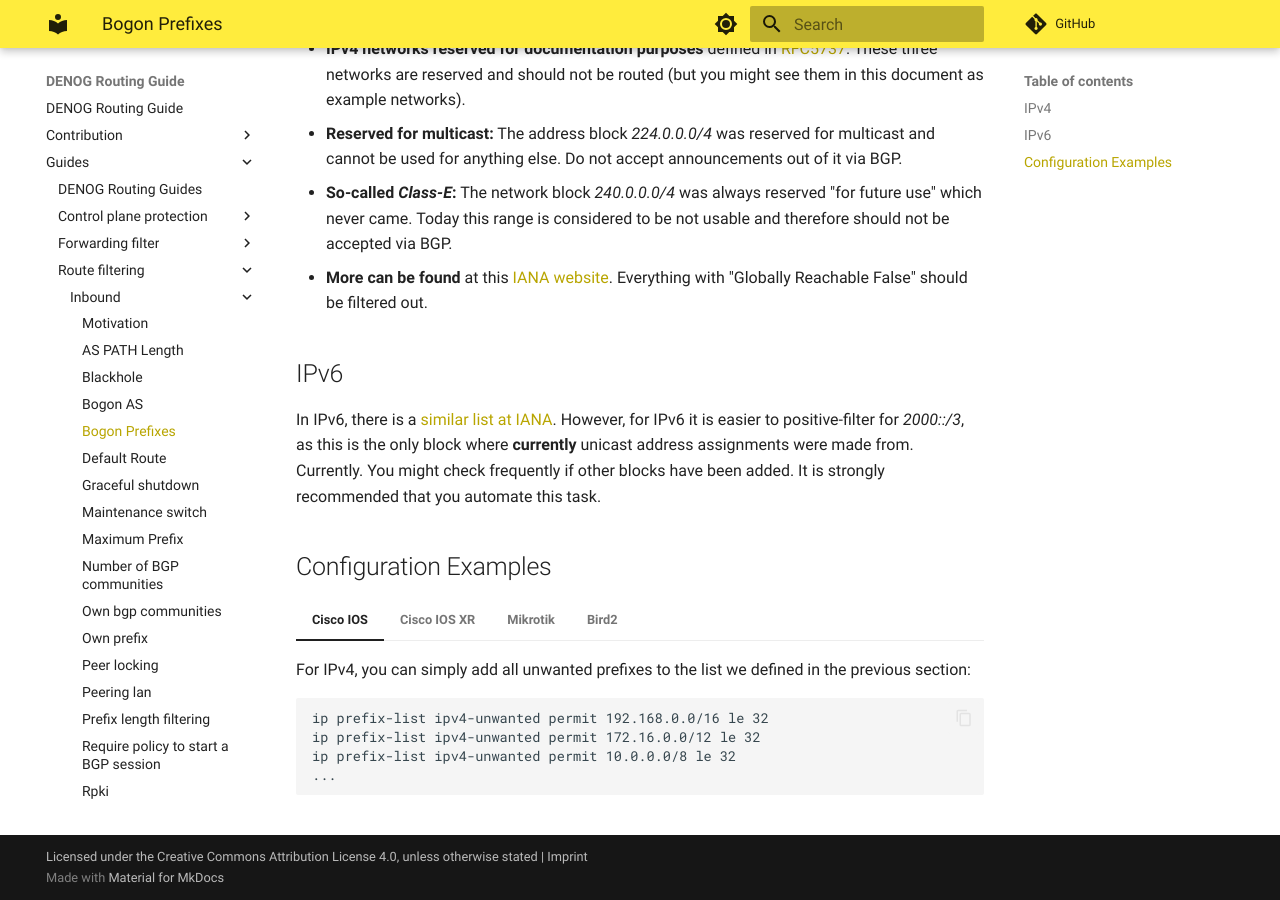
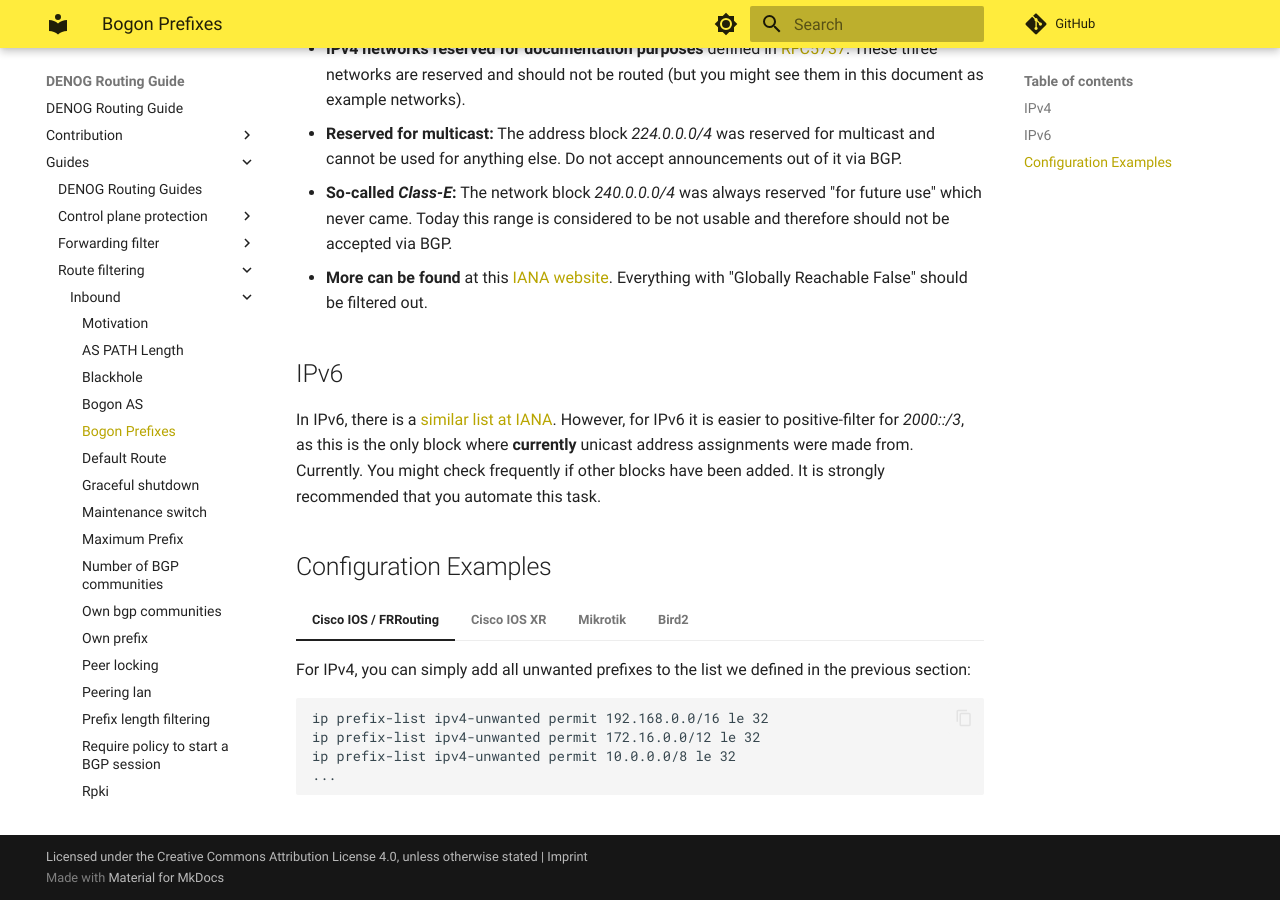
Before and after one commit to denog/routing-guide, an MkDocs documentation site: the page built from docs/guides/route_filtering/inbound/bogon_prefixes.md, in a window 1280 px wide and 900 px high, scrolled down 505 px. Built offline with MkDocs 1.6.1 and Material for MkDocs 9.7.7, drawn with Linux system fonts in a browser that asks for light colours; comment, search, counter and statistics services are not loaded.

Commit message:
FRRouting identical to IOS

````diff
--- a/docs/guides/route_filtering/inbound/bogon_prefixes.md
+++ b/docs/guides/route_filtering/inbound/bogon_prefixes.md
@@ -21,7 +21,7 @@ In IPv6, there is a [similar list at IANA](http://www.iana.org/assignments/ipv6-
 
 ## Configuration Examples
 
-=== "Cisco IOS"
+=== "Cisco IOS / FRRouting"
     For IPv4, you can simply add all unwanted prefixes to the list we defined in the previous section:
     ```
     ip prefix-list ipv4-unwanted permit 192.168.0.0/16 le 32
````
